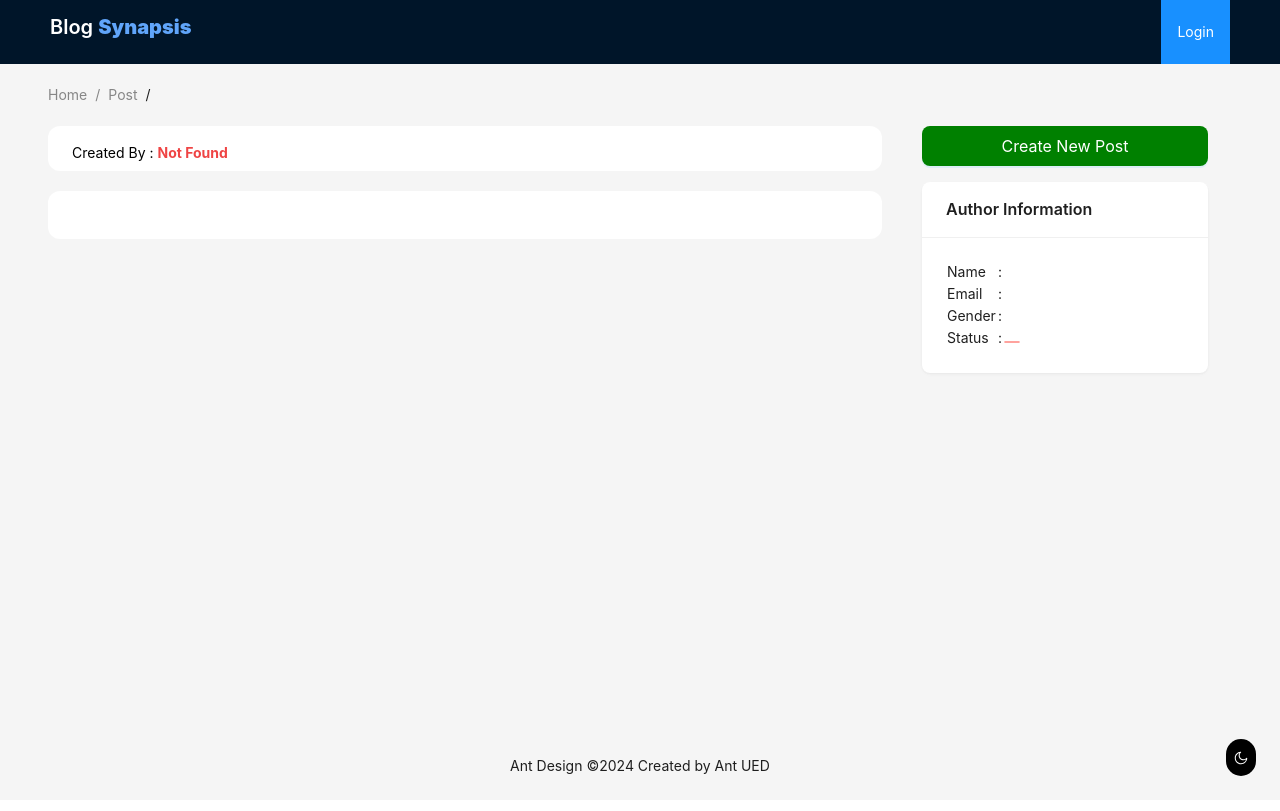
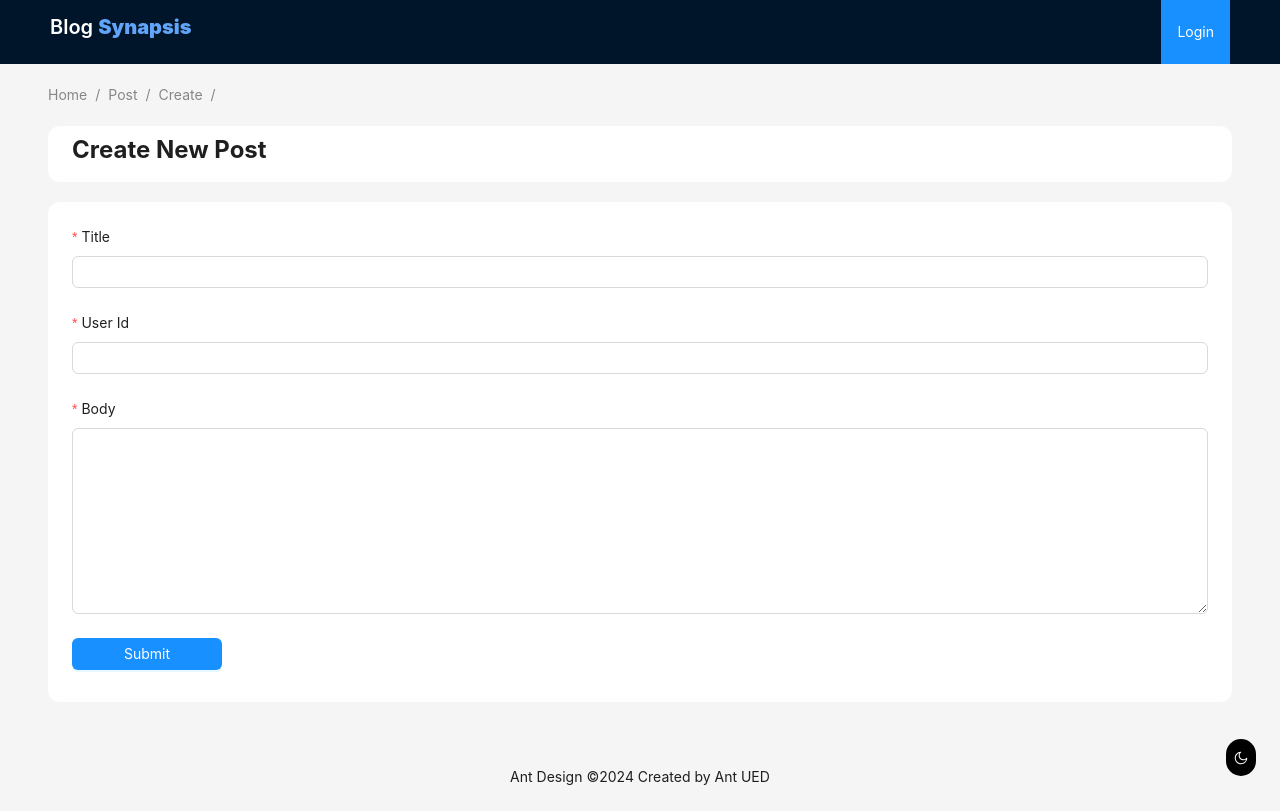
Before and after one commit to gempurbayu/Synapsis-Challenge-FE, a Next.js app: page /post/create in a window 1280 px wide. Before the commit this address had no page. Built offline with nearby package versions, Linux system fonts and the light colour scheme.

Commit message:
feat: edit post

```diff
--- /dev/null
+++ b/src/app/(blog-post)/post/create/page.tsx
@@ -0,0 +1,15 @@
+'use client';
+
+import CoreMainLayout from '@/components/core-main-layout';
+import FormPost from '@/features/blog-post/components/form-post';
+import React from 'react';
+
+const page = () => {
+  return (
+    <CoreMainLayout>
+      <FormPost />
+    </CoreMainLayout>
+  );
+};
+
+export default page;
--- /dev/null
+++ b/src/app/(blog-post)/post/edit/[id]/page.tsx
@@ -0,0 +1,15 @@
+'use client';
+
+import CoreMainLayout from '@/components/core-main-layout';
+import FormPost from '@/features/blog-post/components/form-post';
+import React from 'react';
+
+const page = () => {
+  return (
+    <CoreMainLayout>
+      <FormPost />
+    </CoreMainLayout>
+  );
+};
+
+export default page;
--- /dev/null
+++ b/src/features/blog-post/api/create-post.api.ts
@@ -0,0 +1,7 @@
+import httpClient from '@/services/http-client';
+import { TPostPayload } from '../types/post.type';
+
+const createPostApi = (payload: TPostPayload) =>
+  httpClient.post(`/public/v2/posts/`, payload);
+
+export default createPostApi;
--- a/src/features/blog-post/components/detail-post.tsx
+++ b/src/features/blog-post/components/detail-post.tsx
@@ -1,4 +1,4 @@
-import { useParams } from 'next/navigation';
+import { useParams, useRouter } from 'next/navigation';
 import React, { useEffect, useState } from 'react';
 import useGetPostById from '../hooks/get-post-by-id.hook';
 import {
@@ -21,6 +21,7 @@ const { Title } = Typography;
 function DetailPost() {
   const params = useParams();
   const session = useSession();
+  const router = useRouter();
   const { token } = theme.useToken();
 
   const [userId, setUserId] = useState<number | null>(null);
@@ -59,7 +60,7 @@ function DetailPost() {
         ]}
       />
       <Row gutter={16}>
-        <Col xs={24} lg={17}>
+        <Col xs={24} lg={15}>
           <div
             className="w-full bg-white px-6 py-2 mt-5 rounded-xl mb-5 md:flex justify-between items-center"
             style={{
@@ -90,6 +91,9 @@ function DetailPost() {
                   icon={<EditOutlined />}
                   size={'large'}
                   style={{ marginRight: 10 }}
+                  onClick={() =>
+                    router.push(`/post/edit/${data?.data.id as number}`)
+                  }
                 />
                 <Button
                   variant="solid"
@@ -109,20 +113,22 @@ function DetailPost() {
             <span className="text-lg">{data?.data.body}</span>
           </div>
         </Col>
-        <Col xs={24} lg={7}>
+        <Col xs={24} lg={9}>
           <div className="flex-row items-center justify-center w-full px-6 py-2 mt-3">
             <Button
               type="primary"
               block
               size="large"
               style={{ backgroundColor: 'green' }}
+              onClick={() => router.push('/post/create')}
             >
               Create New Post
             </Button>
           </div>
           <div className="w-full px-6 py-2 mb-5">
             <Card title="Author Information" bordered={false}>
-              <table className="text-sm">
+              <table className="text-sm w-full table-auto">
+                <tbody>
                   <tr>
                     <td>Name</td>
                     <td>:</td>
@@ -157,6 +163,7 @@ function DetailPost() {
                       </Tag>
                     </td>
                   </tr>
+                </tbody>
               </table>
             </Card>
           </div>
--- a/src/features/blog-post/components/form-post.tsx
+++ b/src/features/blog-post/components/form-post.tsx
@@ -1,7 +1,145 @@
-import React from 'react';
+import {
+  Breadcrumb,
+  Button,
+  Form,
+  FormProps,
+  Input,
+  theme,
+  Typography,
+} from 'antd';
+import { useParams } from 'next/navigation';
+import React, { useEffect } from 'react';
+import { TPostPayload } from '../types/post.type';
+import { useCreatePost } from '../hooks/create-post.hook';
+import useGetPostById from '../hooks/get-post-by-id.hook';
+
+const { Title } = Typography;
 
 const FormPost = () => {
-  return <div>FormPost</div>;
+  const { token } = theme.useToken();
+  const params = useParams();
+  const [form] = Form.useForm();
+  const { mutateAsync } = useCreatePost();
+
+  const { data } = useGetPostById(Number(params?.id) as number);
+
+  const onFinish: FormProps<TPostPayload>['onFinish'] = async (values) => {
+    try {
+      await mutateAsync(values);
+    } catch (err) {
+      console.log(err);
+    }
+  };
+
+  useEffect(() => {
+    if (data) {
+      form.setFieldValue('title', data.data.title);
+    }
+  }, [data]);
+
+  return (
+    <>
+      <Breadcrumb
+        items={[
+          {
+            title: 'Home',
+          },
+          {
+            title: 'Post',
+          },
+          {
+            title: params?.id ? 'Edit' : 'Create',
+          },
+          {
+            title: data?.data.title ?? '',
+          },
+        ]}
+      />
+      <div
+        className="w-full bg-white px-6 py-2 mt-5 rounded-xl mb-5 md:flex justify-between items-center"
+        style={{
+          color: token.colorTextBase,
+          backgroundColor: token.colorBgContainer,
+        }}
+      >
+        <Title level={3} style={{ fontWeight: 'bold', marginBottom: 8 }}>
+          {params?.id ? 'Edit' : 'Create New'} Post
+        </Title>
+      </div>
+      <div
+        className="w-full bg-white px-6 py-2 mt-5 rounded-xl mb-5 md:flex justify-between items-center"
+        style={{
+          color: token.colorTextBase,
+          backgroundColor: token.colorBgContainer,
+        }}
+      >
+        <Form
+          className="mt-4"
+          name="basic"
+          scrollToFirstError={{
+            behavior: 'instant',
+            block: 'end',
+            focus: true,
+          }}
+          initialValues={{
+            id: data?.data.id,
+            title: data?.data.title,
+            body: data?.data.body,
+            user_id: data?.data.user_id,
+          }}
+          onFinish={onFinish}
+          layout="vertical"
+          autoComplete="off"
+          style={{ width: '100%' }}
+          wrapperCol={{ span: 24 }}
+        >
+          <Form.Item<TPostPayload>
+            label="Title"
+            name="title"
+            rules={[{ required: true, message: 'Please input title!' }]}
+          >
+            <Input />
+          </Form.Item>
+          {/* <Form.Item<TPostPayload>
+            label="User"
+            name="user"
+            rules={[
+              { required: true, message: 'Please input available user!' },
+            ]}
+          >
+            <Input />
+          </Form.Item> */}
+          <Form.Item<TPostPayload>
+            label="User Id"
+            name="user_id"
+            rules={[
+              { required: true, message: 'Please input available user_id!' },
+            ]}
+          >
+            <Input type="number" />
+          </Form.Item>
+
+          <Form.Item<TPostPayload>
+            label="Body"
+            name="body"
+            rules={[{ required: true, message: 'Please input body!' }]}
+          >
+            <Input.TextArea rows={8} />
+          </Form.Item>
+
+          <Form.Item label={null}>
+            <Button
+              type="primary"
+              htmlType="submit"
+              style={{ width: 150, margin: 0, padding: 0 }}
+            >
+              Submit
+            </Button>
+          </Form.Item>
+        </Form>
+      </div>
+    </>
+  );
 };
 
 export default FormPost;
--- a/src/features/blog-post/components/grid-post.tsx
+++ b/src/features/blog-post/components/grid-post.tsx
@@ -1,6 +1,7 @@
 import {
   Card,
   Col,
+  Flex,
   notification,
   Pagination,
   PaginationProps,
@@ -50,9 +51,9 @@ function GridPost() {
 
   if (isLoading) {
     return (
-      <div className="w-[100%] flex-row justify-center items-center m-auto p-auto">
-        <Spin size="large" />
-      </div>
+      <Flex align="center" gap="middle">
+        <Spin size="large" style={{ padding: 'auto', margin: 'auto' }} />
+      </Flex>
     );
   }
 
--- /dev/null
+++ b/src/features/blog-post/hooks/create-post.hook.ts
@@ -0,0 +1,36 @@
+import { useMutation } from '@tanstack/react-query';
+import { useState } from 'react';
+import useGetPosts from './get-post.hook';
+import { useRouter } from 'next/navigation';
+import createPostApi from '../api/create-post.api';
+
+export const useCreatePost = () => {
+  const router = useRouter();
+  const [isLoading, setIsLoading] = useState(false);
+  const { refetch } = useGetPosts(1, 20);
+
+  const mutation = useMutation({
+    mutationFn: createPostApi,
+    mutationKey: ['post', 'create'],
+    onMutate: (res) => {
+      setIsLoading(true);
+
+      return res;
+    },
+    onSettled: (res) => {
+      setIsLoading(false);
+
+      return res;
+    },
+    onSuccess: (res) => {
+      refetch();
+      router.push('/');
+      return res;
+    },
+  });
+
+  return {
+    ...mutation,
+    isLoading,
+  };
+};
```
Also changed, not shown: src/features/blog-post/types/post.type.ts (+7 -0 lines). Lines whose indentation alone changed are shown as unchanged.
